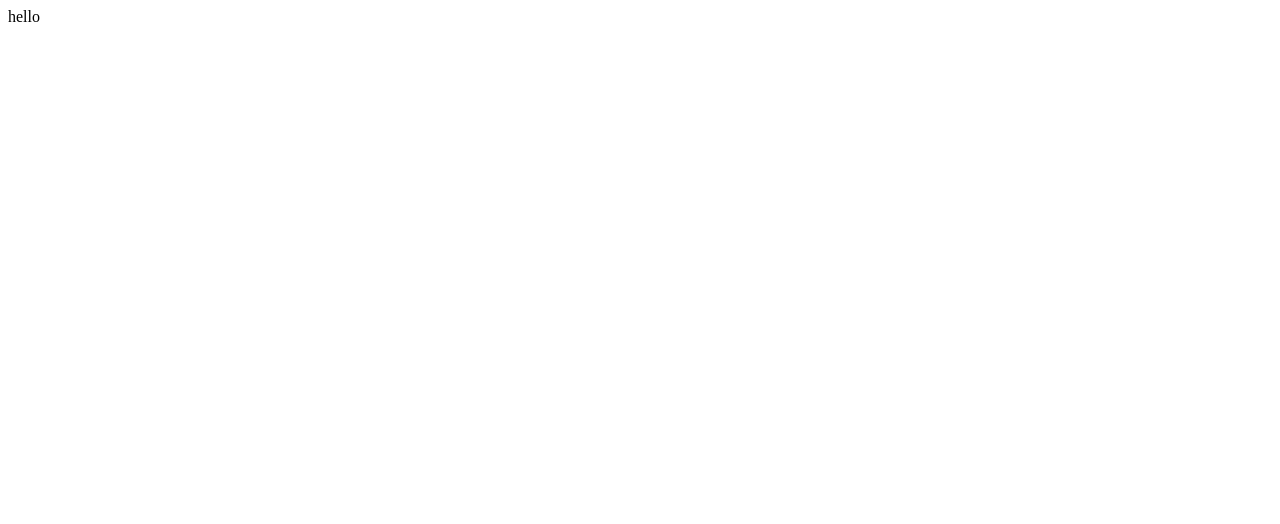
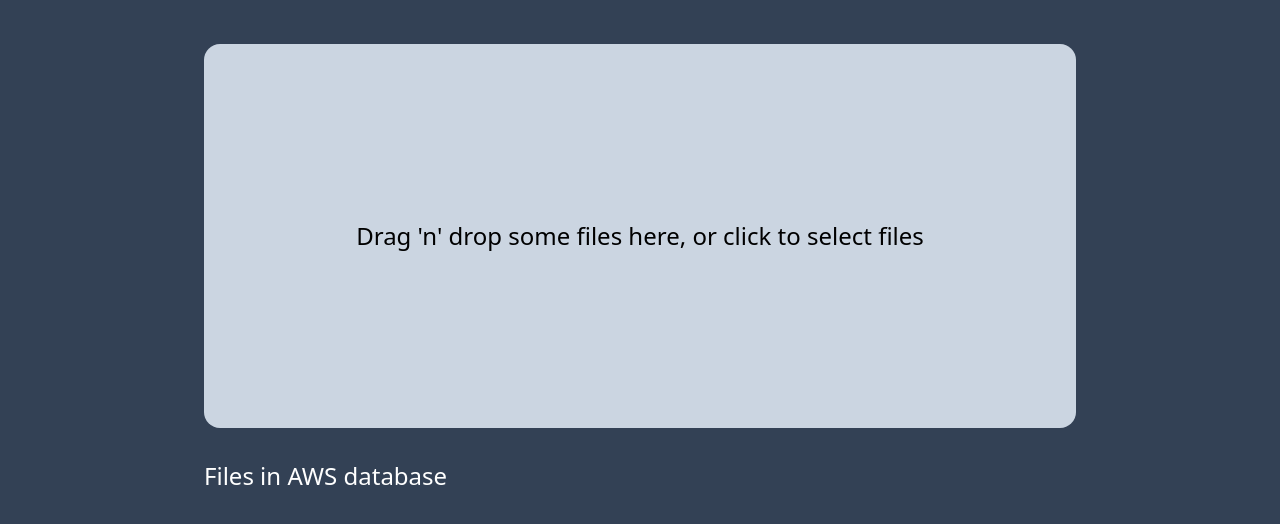
Before and after one commit to AndyFooGuoZhen/AWS-S3-tutorial, a React (Create React App) app in the folder aws_tutorial/: page / in a window 1280 px wide. Shown: the top 524 px of the page. Built offline with nearby package versions, Linux system fonts and the light colour scheme; no server answers.

Commit message:
Revised content header to support formdata, uploading files to s3

```diff
--- a/aws_tutorial/public/index.html
+++ b/aws_tutorial/public/index.html
@@ -26,8 +26,7 @@
     -->
     <title>React App</title>
   </head>
-  <body>
-    <noscript>You need to enable JavaScript to run this app.</noscript>
+  <body >
     <div id="root"></div>
     <!--
       This HTML file is a template.
--- a/aws_tutorial/src/App.js
+++ b/aws_tutorial/src/App.js
@@ -1,9 +1,17 @@
+
+import File from "./Components/file";
 
 function App() {
   return (
-    <div className="App">
-     hello
+    <div className="w-full h-[100vh] bg-slate-700 overflow-auto relative">
+      <div className="max-w-4xl justify-center flex flex-row mx-auto mt-8 mb-40 h-full">
+        <File/>
+      </div>
+
+
+
     </div>
+
   );
 }
 
--- /dev/null
+++ b/aws_tutorial/src/Components/file.js
@@ -0,0 +1,65 @@
+import React from 'react'
+import { useEffect, useCallback } from 'react'
+import fileService from './fileService'
+import {useDropzone} from 'react-dropzone'
+
+
+function File() {
+
+  const onDrop = useCallback(acceptedFiles => {
+    console.log(acceptedFiles)
+
+    const formData = new FormData()
+    formData.append('file', acceptedFiles[0])
+
+    fileService.uploadFile(formData)
+      .then(response => {
+        console.log(response)
+      })
+      .catch(error => {
+        console.log(error)
+      })
+
+
+  }, [])
+
+  const {getRootProps, getInputProps, isDragActive} = useDropzone({onDrop})
+
+  const [file, setFile] = React.useState(null)
+
+  useEffect(() => {
+      fetchAllFiles()
+    }, [])
+
+const fetchAllFiles = ()=>{
+    fileService
+    .getAllFiles()
+    .then((response)=>{
+        console.log(response.data)
+    }).catch((error)=>{
+        console.log(error)
+    })
+    }
+
+
+
+  return (
+    <div className='mx-auto w-full p-3 rounded-3xl  '>
+      <div {...getRootProps()} className='bg-slate-300 h-96 rounded-2xl text-center flex justify-center items-center'>
+      <input {...getInputProps()} />
+      {
+        isDragActive ?
+          <h1 className='text-2xl'>Drop the files here ...</h1> :
+          <h1 className='text-2xl'>Drag 'n' drop some files here, or click to select files</h1>
+      }
+    </div>
+
+    <div className='mt-8'>
+      <h1 className='text-2xl text-white'>  Files in AWS database</h1>
+    </div>
+
+    </div>
+  )
+}
+
+export default File
--- /dev/null
+++ b/aws_tutorial/src/Components/fileService.js
@@ -0,0 +1,11 @@
+import httpClient from  '../http-common'
+
+const getAllFiles =()=>{
+    return httpClient.get("/getFiles");
+}
+
+const uploadFile = (file)=>{
+    return httpClient.post("/uploadFile",file);
+}
+
+export default {getAllFiles, uploadFile};
--- /dev/null
+++ b/aws_tutorial/src/http-common.js
@@ -0,0 +1,11 @@
+import axios from "axios";
+
+export default axios.create({
+  baseURL:
+  "http://localhost:8000/", // for local development
+
+  headers: {
+    'Content-Type': 'multipart/form-data' ,
+    "Access-Control-Allow-Origin": "*",
+  },
+});
--- /dev/null
+++ b/aws_tutorial/src/index.css
@@ -0,0 +1,16 @@
+@tailwind base;
+@tailwind components;
+@tailwind utilities;
+
+html {
+    overflow: hidden;
+    height: 100%;
+    margin: 0;
+    padding: 0;
+    box-sizing: border-box;
+}
+
+body {
+    overflow: auto;
+    height: 100%;
+}
--- a/aws_tutorial/src/index.js
+++ b/aws_tutorial/src/index.js
@@ -1,6 +1,7 @@
 import React from 'react';
 import ReactDOM from 'react-dom/client';
 import App from './App';
+import styles from "./index.css"
 
 const root = ReactDOM.createRoot(document.getElementById('root'));
 root.render(
--- /dev/null
+++ b/aws_tutorial/tailwind.config.js
@@ -0,0 +1,8 @@
+/** @type {import('tailwindcss').Config} */
+module.exports = {
+  content: ['./src/**/*.{js,jsx,ts,tsx}'],
+  theme: {
+    extend: {},
+  },
+  plugins: [],
+}
```
Also changed, not shown: aws_tutorial/package.json (+11 -1 lines), 1 other file (tests, documents, lock files or other folders).
